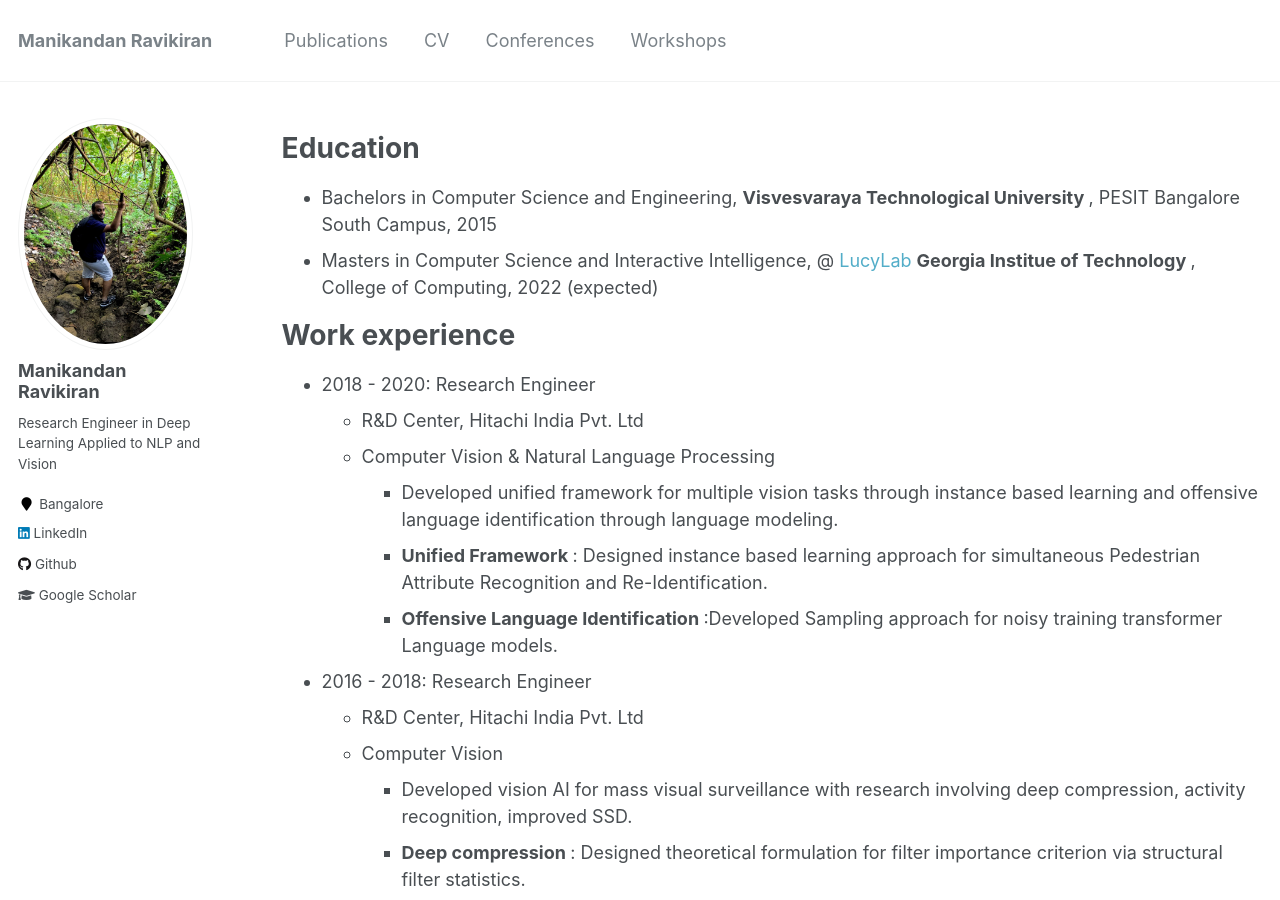
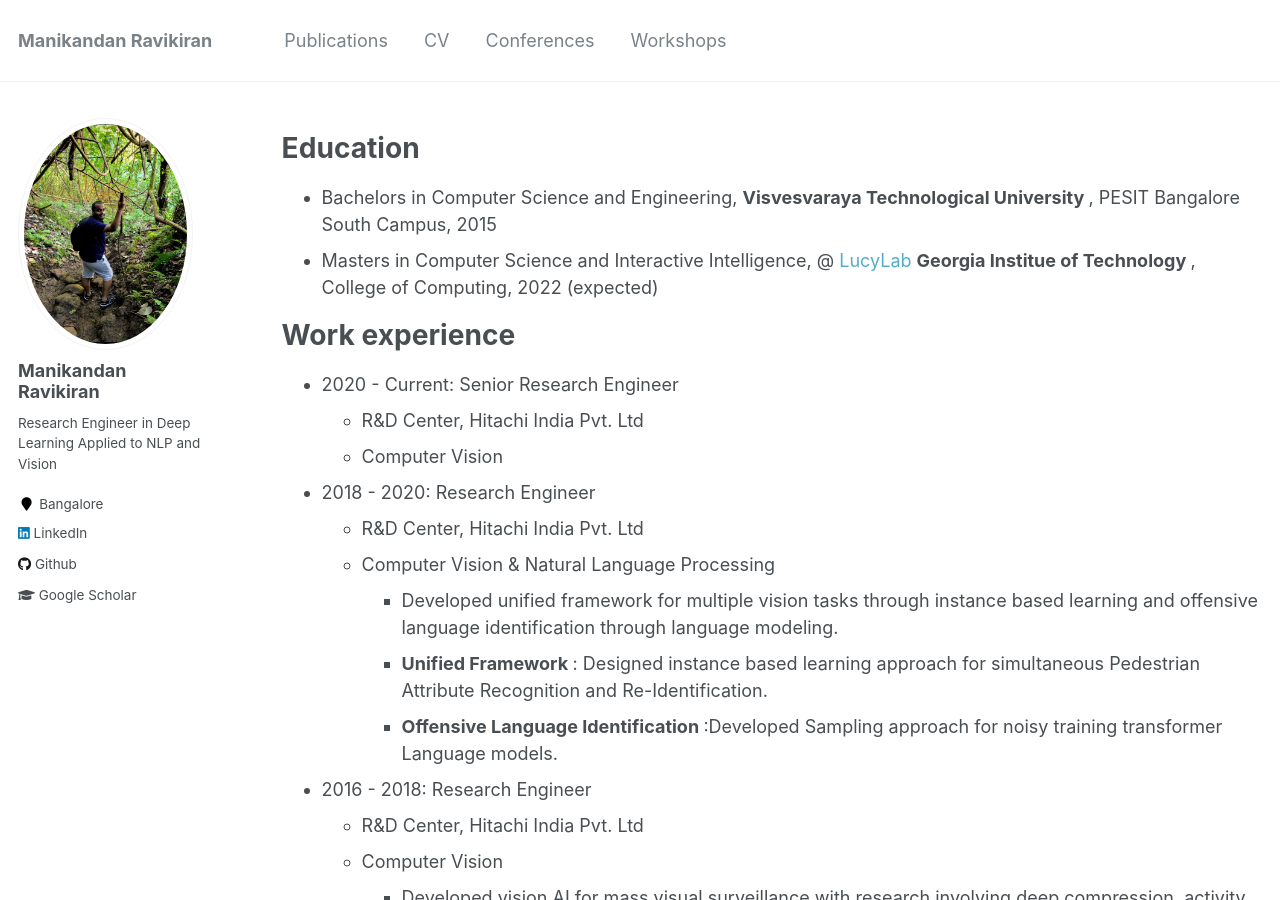
Before and after one commit to manikandan-ravikiran/manikandan-ravikiran.github.io.backup, a Jekyll site: the page built from _pages/cv.md, in a window 1280 px wide and 900 px high. Built offline with Jekyll 4.4.1, drawn with Linux system fonts in a browser that asks for light colours.

Commit message:
Updated Cv with SRE

```diff
--- a/_pages/cv.md
+++ b/_pages/cv.md
@@ -15,6 +15,11 @@ Education
 
 Work experience
 ======
+* 2020 - Current: Senior Research Engineer
+  * R&D Center, Hitachi India Pvt. Ltd
+  * Computer Vision
+
+
 * 2018 - 2020: Research Engineer
   * R&D Center, Hitachi India Pvt. Ltd
   * Computer Vision & Natural Language Processing
```
